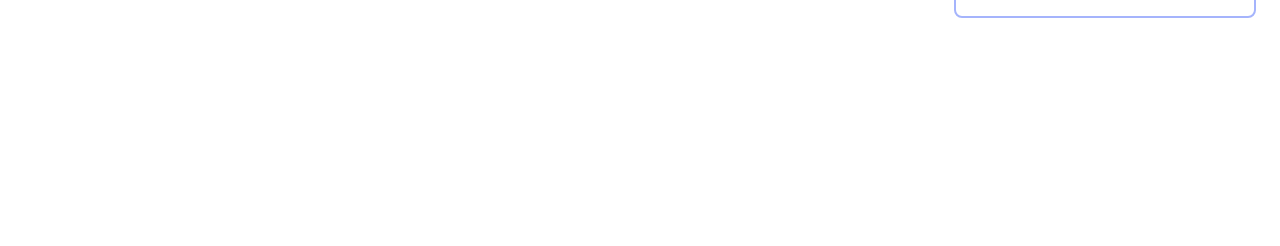
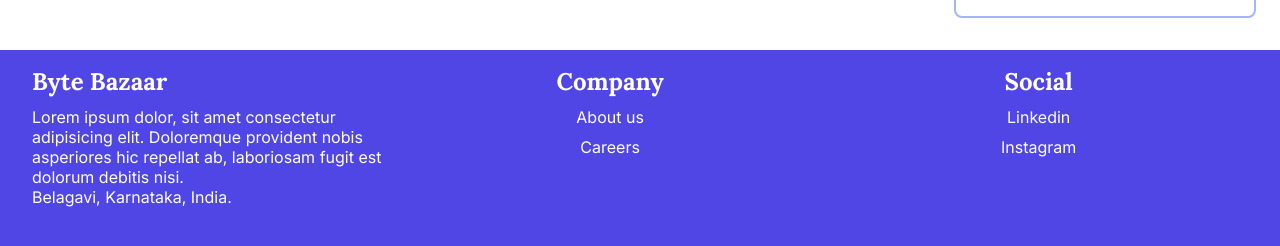
Before and after one commit to akshayraichur/byte-bazaar, a React (Vite) app: page / in a window 1280 px wide. Shown: the part 1352-1598 px from the top of the page. Before the commit the page ends 1370 px from the top, so only its background shows below. Built offline with nearby package versions, Linux system fonts and the light colour scheme.

Commit message:
feat: add footer

```diff
--- a/src/Utils/GlobalStyles.jsx
+++ b/src/Utils/GlobalStyles.jsx
@@ -79,4 +79,35 @@ export const GlobalStyles = createGlobalStyle`
     color: ${(props) => props.theme.colors.background}
   }
 
+  footer{
+    margin: 2rem 0 0 0;
+    background-color: ${(props) => props.theme.colors.text};
+    height: 300px;
+    color: white;
+    padding: 1rem 2rem;
+    display: flex;
+    column-gap: 10px;
+
+    h2{
+      font-family: 'Lora', serif;
+    }
+  }
+
+  .footer-company{
+    width: 30%;
+  }
+
+  .footer-company-name{
+    margin: 0 0 0.6rem 0;
+  }
+
+  .footer-company-details{
+    width: 35%;
+    text-align: center;
+  }
+
+  .footer-company-details-text{
+    margin: 0.6rem 0;
+  }
+
 `;
--- a/src/screens/Home.jsx
+++ b/src/screens/Home.jsx
@@ -80,8 +80,8 @@ const StyledHome = styled.div`
 `;
 
 const Home = () => {
-  console.log(PRODUCTS.filter((p) => p.tag === "best-seller"));
   return (
+    <>
       <Container maxWidth="xl">
         <StyledHome>
           <div className="header">
@@ -90,8 +90,9 @@ const Home = () => {
                 Welcome to our tech-savvy world! <br />
               </h2>
               <p className="header-description">
-              We are thrilled to have you, Our platform is designed to provide you with a seamless shopping experience,
-              ensuring that you have access to a wide range of top-quality tech products at your fingertips.
+                We are thrilled to have you, Our platform is designed to provide you with a seamless shopping
+                experience, ensuring that you have access to a wide range of top-quality tech products at your
+                fingertips.
               </p>
 
               <p className="header-description">
@@ -109,7 +110,7 @@ const Home = () => {
               />
             </div>
           </div>
-        <h1>category🎗️</h1>
+          <h1>Category🎗️</h1>
           <br />
 
           <Grid container spacing={1}>
@@ -131,7 +132,7 @@ const Home = () => {
           <br />
           <br />
 
-        <h1>best seller🏷️</h1>
+          <h1>Best seller🏷️</h1>
           <Grid container spacing={1}>
             {PRODUCTS.filter((products) => products.tag === "best-seller").map((product) => (
               <Grid item xs={12} sm={6} md={4} lg={3} key={product.id}>
@@ -149,6 +150,27 @@ const Home = () => {
           </Grid>
         </StyledHome>
       </Container>
+      <footer className="footer">
+        <div className="footer-company">
+          <h2 className="footer-company-name">Byte Bazaar</h2>
+          <p>
+            Lorem ipsum dolor, sit amet consectetur adipisicing elit. Doloremque provident nobis asperiores hic repellat
+            ab, laboriosam fugit est dolorum debitis nisi.
+          </p>
+          <p>Belagavi, Karnataka, India.</p>
+        </div>
+        <div className="footer-company-details">
+          <h2 className="footer-company-name">Company</h2>
+          <p className="footer-company-details-text">About us</p>
+          <p className="footer-company-details-text">Careers</p>
+        </div>
+        <div className="footer-company-details">
+          <h2 className="footer-company-name">Social</h2>
+          <p className="footer-company-details-text">Linkedin</p>
+          <p className="footer-company-details-text">Instagram</p>
+        </div>
+      </footer>
+    </>
   );
 };
 
```
Lines whose indentation alone changed are shown as unchanged.
